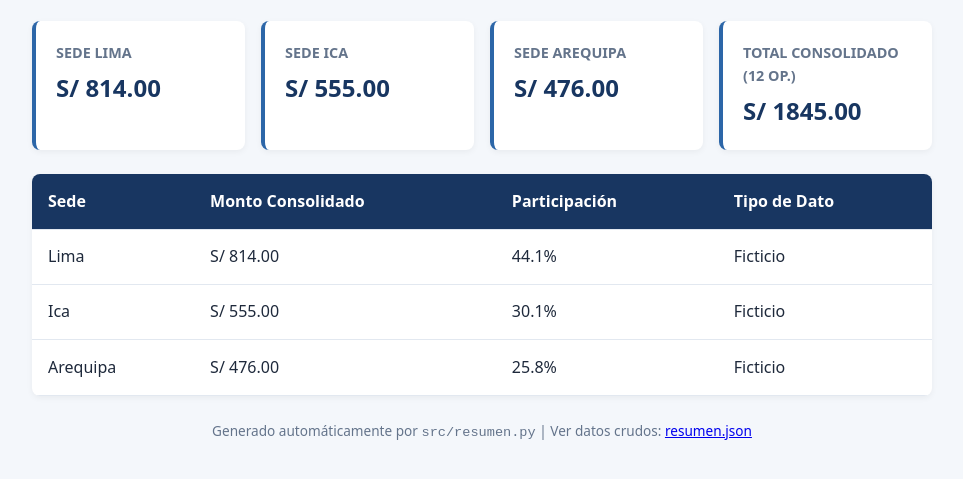
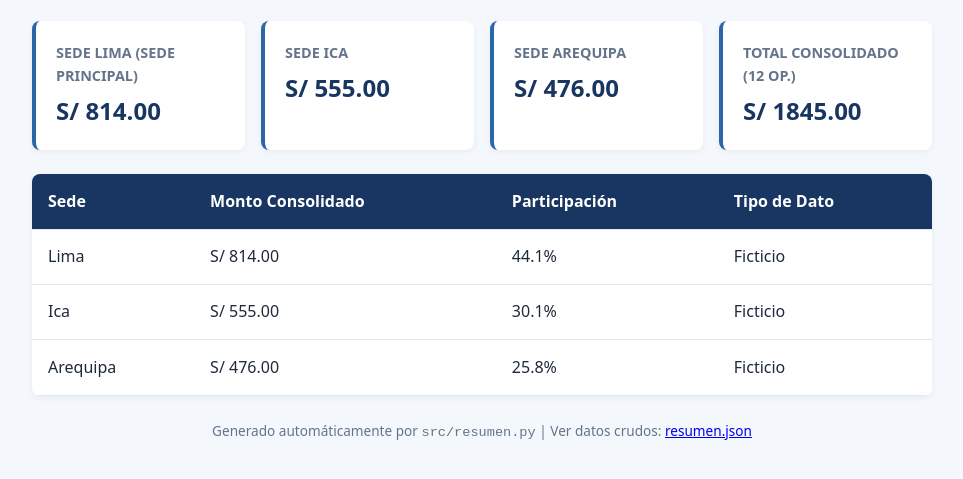
Before and after one commit to xammyr/andina-market-360, a plain HTML site: page docs/index.html in a window 1280 px wide. Shown: the part 205-684 px from the top of the page, without its empty margins (158-1121 px from the left). Drawn offline with Linux system fonts and the light colour scheme.

Commit message:
feat: precisar sede principal en panel web

```diff
--- a/docs/index.html
+++ b/docs/index.html
@@ -16,7 +16,7 @@
 
     <section class="grid" aria-label="Indicadores principales">
       <article class="card">
-        <h2>Sede Lima</h2>
+        <h2>Sede Lima (Sede Principal)</h2>
         <p class="valor" id="val-lima">S/ 814.00</p>
       </article>
       <article class="card">
```
